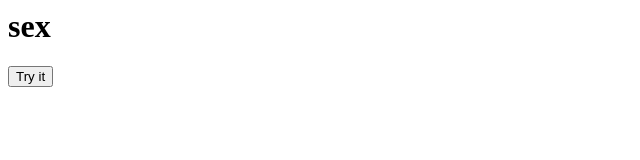
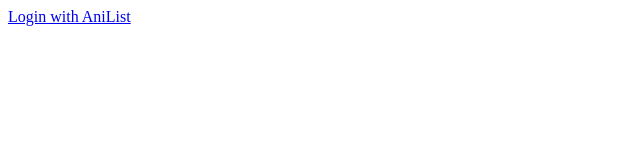
Before and after one commit to Unic-X/Anilist-Post-Ext, a browser extension: page index.html in a window 1280 px wide. Shown: the whole page, without its empty margins (0-640 px from the left). Drawn offline with Linux system fonts and the light colour scheme.

Commit message:
Added implicit grant for masti

```diff
--- a/index.html
+++ b/index.html
@@ -4,15 +4,9 @@
         </title>
         <style src="style.css"></style>
         <script>
-            function myFunction() {
-                    document.querySelector(".click-to-load").style.backgroundColor="red"
-            }
         </script>
     </head>
     <body>
-        <div class="click-to-load">
-            <h1>sex</h1>
-        </div>
-        <button onclick="myFunction()">Try it</button>
+        <a href='https://anilist.co/api/v2/oauth/authorize?client_id=5474&response_type=token'>Login with AniList</a>
     </body>
 </html>
```
Also changed, not shown: manifest.json, 1 other file.
